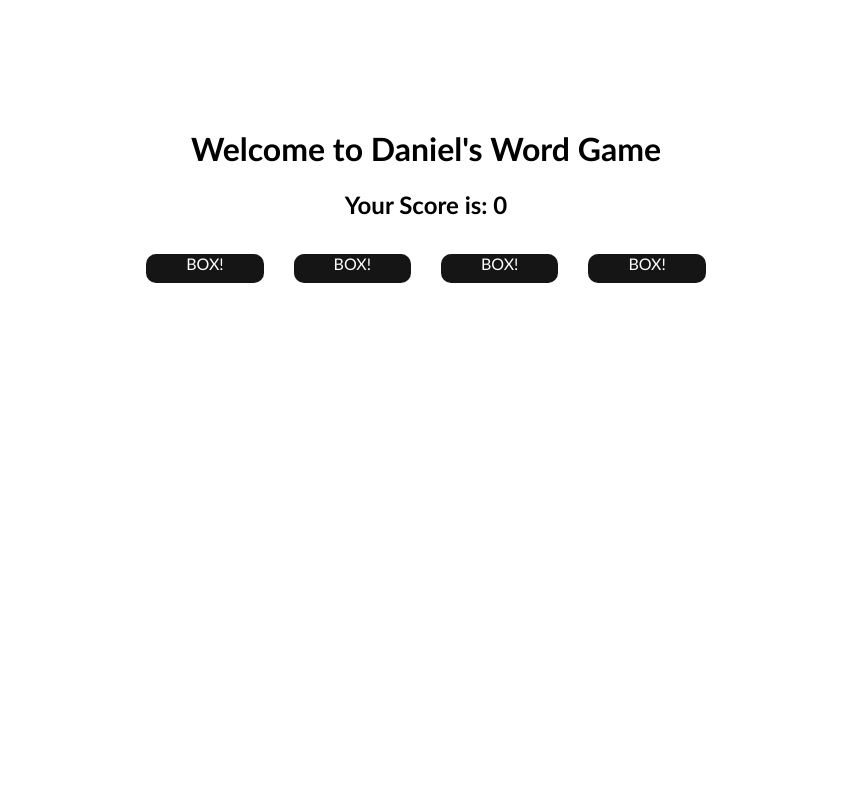
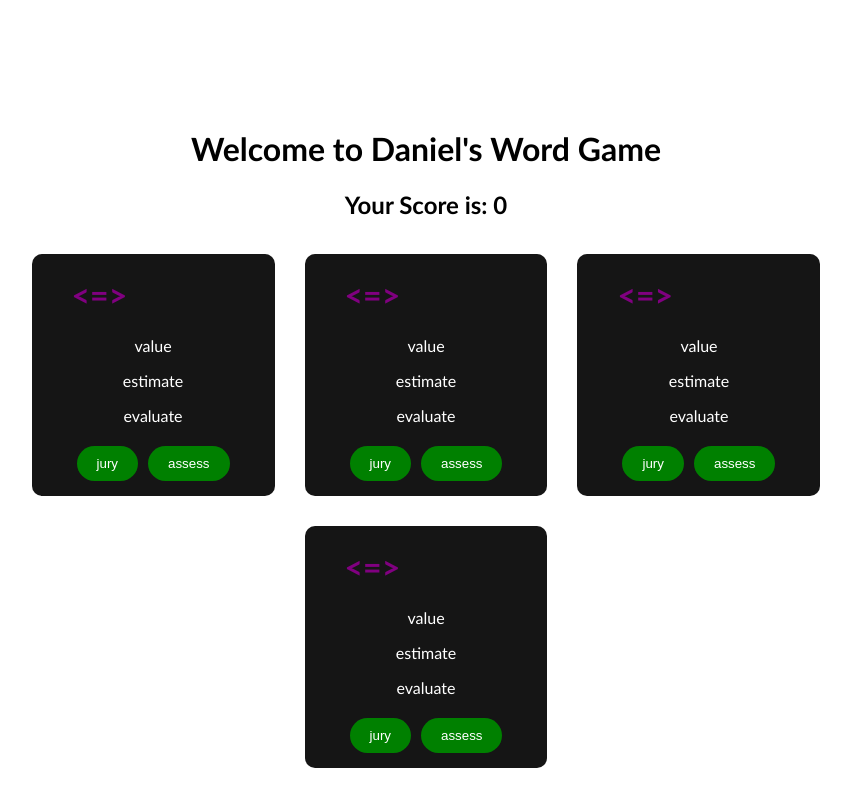
Before and after one commit to DrZimmer/word-association-game, a plain HTML site: page index.html in a window 1280 px wide. Shown: the whole page, without its empty margins (214-1065 px from the left). Drawn offline with Linux system fonts and the light colour scheme.

Commit message:
added individual questions with for each looping through options and counting score for correct answer. Also included disabling after clicking the buttons

```diff
--- a/app.js
+++ b/app.js
@@ -26,15 +26,61 @@ const questions = [
 ]
 
 let score = 0
+let clicked = []
+
+
 scoreDisplay.textContent = score
 
 function populateQuestions() {
+  //everything
   questions.forEach(question => {
     const questionBox = document.createElement('div')
     questionBox.classList.add('question-box')
-    questionBox.innerHTML = "BOX!"
+
+    const logoDisplay = document.createElement('h1')
+    logoDisplay.textContent = "<=>"
+    questionBox.append(logoDisplay)
+
+    //second for each loop creating the quiz p elements/textContent
+    question.quiz.forEach(tip => {
+      const tipText = document.createElement('p')
+      tipText.textContent = tip
+      questionBox.append(tipText)
+    })
+
+    const questionButtons = document.createElement('div')
+    questionButtons.classList.add('question-buttons')
+    questionBox.append(questionButtons)
+
+    question.options.forEach((option, optionIndex) => {
+      const questionButton = document.createElement('button')
+      questionButton.classList.add('question-button')
+      questionButton.textContent = option
+
+      questionButton.addEventListener('click', () => checkanswer(questionButton, option, optionIndex + 1, question.correct))
+
+      questionButtons.append(questionButton)
+    })
+
+
+
     questionDisplay.append(questionBox)
   })
 }
 
 populateQuestions()
+
+function checkanswer(questionButton, option, optionIndex, correctAnswer) {
+  console.log("option ", option)
+  console.log("option index ", optionIndex)
+
+  if(optionIndex === correctAnswer) {
+    score++
+    scoreDisplay.textContent = score
+  } else {
+    score--
+    scoreDisplay.textContent = score
+  }
+  clicked.push(option)
+  questionButton.disabled = clicked.includes(option)
+}
--- a/styles.css
+++ b/styles.css
@@ -19,3 +19,28 @@
   border-radius: 10px;
   padding: 0 40px 10px 40px;
 }
+
+.question-box h1 {
+  text-align: left;
+  color: purple;
+}
+
+.question-buttons {
+  display: flex;
+  flex-direction: row;
+
+}
+
+.question-button {
+  margin: 5px;
+  padding: 10px 20px;
+  border-radius: 20px;
+  border:none;
+  background-color: green;
+  color:white
+}
+
+.question-button:disabled {
+  background-color: rgb(121,121,121);
+  color:rgb(150,150,150);
+}
```
